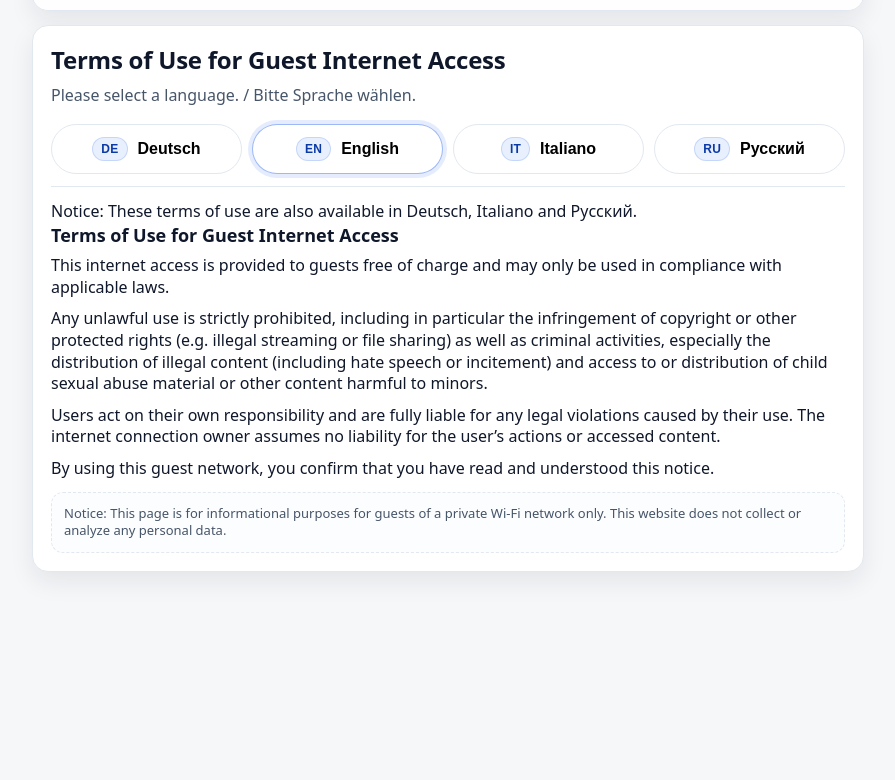
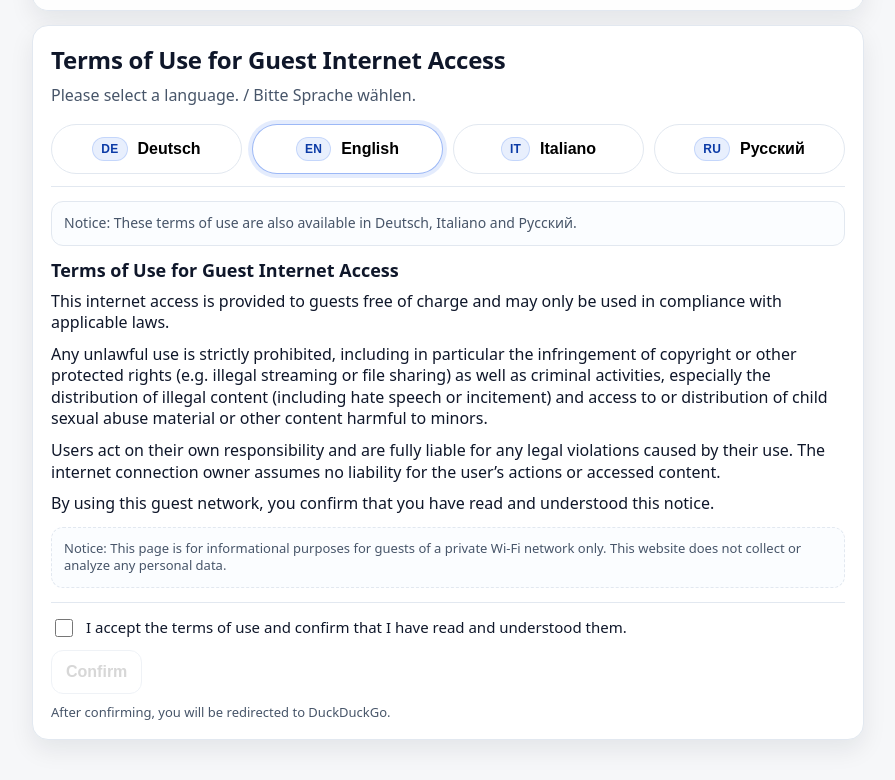
Before and after one commit to mabsam51/guest_wifi, a plain HTML site: page index.html in a window 1280 px wide. Shown: the part 562-1342 px from the top of the page, without its empty margins (192-1087 px from the left). Before the commit the page ends 1174 px from the top, so only its background shows below. Drawn offline with Linux system fonts and the light colour scheme.

Commit message:
Fix typos and improved handling in index.html
Checkbox, Bestätigungsbutton und Absprung zu Duckduckgo.com integriert

```diff
--- a/index.html
+++ b/index.html
@@ -3,7 +3,8 @@
 <head>
   <meta charset="utf-8" />
   <meta name="viewport" content="width=device-width, initial-scale=1" />
-  <title>Guest Wi‑Fi – Responsible Use</title>
+  <title>Guest Wi-Fi – Responsible Use</title>
+
   <!-- Search engine control -->
   <meta name="robots" content="noindex, nofollow, noarchive, nosnippet">
   <meta name="googlebot" content="noindex, nofollow, noarchive, nosnippet">
@@ -18,6 +19,7 @@
 
   <!-- Page purpose -->
   <meta name="description" content="Private guest Wi-Fi information page. Not intended for public indexing.">
+
   <!-- Favicon -->
   <link rel="icon" href="favicon.ico" sizes="any">
   <link rel="icon" href="favicon.png" type="image/png">
@@ -78,11 +80,72 @@
     .langbtn[aria-pressed="true"]{border-color: rgba(37,99,235,.45);box-shadow: 0 0 0 4px rgba(37,99,235,.12);}
     .pill{font-size:12px;font-weight:800;padding:4px 8px;border-radius:999px;background: rgba(37,99,235,.10);border:1px solid rgba(37,99,235,.18);color:#0b3aa6;letter-spacing:.02em;}
     .content{margin-top:12px;border-top:1px solid var(--border);padding-top:14px;}
+    .notice{
+      margin:0 0 12px 0;
+      padding:12px 12px;
+      border:1px solid var(--border);
+      border-radius:12px;
+      background:#fbfdff;
+      color: var(--muted);
+      font-size:14px;
+    }
     .content h2{font-size:18px;margin:0 0 8px 0;}
     .content p{margin:0 0 10px 0;color:var(--text);font-size:16px;}
     ul{margin:10px 0 0 0;padding-left:20px;color:var(--text);font-size:16px;}
     li{ margin:6px 0; }
     .mini{margin-top:12px;padding:12px 12px;border:1px dashed var(--border);border-radius: 12px;background:#fbfdff;color: var(--muted);font-size:13px;}
+
+    /* Acceptance UI */
+    .accept {
+      margin-top: 14px;
+      padding-top: 14px;
+      border-top: 1px solid var(--border);
+      display: flex;
+      flex-direction: column;
+      gap: 10px;
+    }
+    .checkrow{
+      display:flex;
+      gap:10px;
+      align-items:flex-start;
+      font-size:15px;
+      color: var(--text);
+    }
+    .checkrow input{
+      width: 18px;
+      height: 18px;
+      margin-top: 2px;
+      accent-color: #2563eb;
+      flex: 0 0 auto;
+    }
+    .btnrow{
+      display:flex;
+      gap:10px;
+      flex-wrap:wrap;
+    }
+    .confirmbtn{
+      padding: 12px 14px;
+      border-radius: 12px;
+      border: 1px solid var(--border);
+      background: #fff;
+      font-weight: 800;
+      font-size: 16px;
+      cursor: pointer;
+      transition: transform .06s ease, box-shadow .2s ease, border-color .2s ease;
+    }
+    .confirmbtn:active{ transform: scale(0.99); }
+    .confirmbtn:disabled{
+      opacity: .55;
+      cursor: not-allowed;
+    }
+    .confirmbtn:not(:disabled){
+      border-color: rgba(37,99,235,.45);
+      box-shadow: 0 0 0 4px rgba(37,99,235,.12);
+    }
+    .smallhint{
+      font-size: 13px;
+      color: var(--muted);
+    }
   </style>
 </head>
 
@@ -94,7 +157,7 @@
 
     <div class="card">
       <div class="title">
-        <h1 id="pageTitle">Gastzugang – Hinweise zur rechtmäßigen Nutzung</h1>
+        <h1 id="pageTitle">Nutzungsbedingungen für den Gastzugang</h1>
         <p id="pageSubtitle">Bitte Sprache wählen. / Please select a language.</p>
 
         <div class="langbar" role="group" aria-label="Language selection">
@@ -110,6 +173,8 @@
   </div>
 
   <script>
+    const REDIRECT_URL = "https://duckduckgo.com/";
+
     const texts = {
       de: {
         title: "Nutzungsbedingungen für den Gastzugang",
@@ -122,7 +187,10 @@
           "Der Nutzer handelt eigenverantwortlich und haftet für sämtliche durch ihn verursachten Rechtsverstöße. Der Anschlussinhaber übernimmt keine Haftung für Inhalte oder Handlungen des Nutzers.",
           "Durch die Nutzung dieses Gastzugangs bestätigen Sie, diese Hinweise zur Kenntnis genommen zu haben."
         ],
-      mini: "Hinweis: Diese Seite dient ausschließlich der Information von Gästen des privaten WLAN-Zugangs. Es werden durch diese Webseite keine personenbezogenen Daten erhoben oder ausgewertet."
+        mini: "Hinweis: Diese Seite dient ausschließlich der Information von Gästen des privaten WLAN-Zugangs. Es werden durch diese Webseite keine personenbezogenen Daten erhoben oder ausgewertet.",
+        acceptLabel: "Ich akzeptiere die Nutzungsbedingungen und bestätige die Kenntnisnahme.",
+        confirmText: "Bestätigen",
+        hint: "Nach Bestätigung werden Sie zu DuckDuckGo weitergeleitet."
       },
       en: {
         title: "Terms of Use for Guest Internet Access",
@@ -135,7 +203,10 @@
           "Users act on their own responsibility and are fully liable for any legal violations caused by their use. The internet connection owner assumes no liability for the user’s actions or accessed content.",
           "By using this guest network, you confirm that you have read and understood this notice."
         ],
-      mini: "Notice: This page is for informational purposes for guests of a private Wi-Fi network only. This website does not collect or analyze any personal data."
+        mini: "Notice: This page is for informational purposes for guests of a private Wi-Fi network only. This website does not collect or analyze any personal data.",
+        acceptLabel: "I accept the terms of use and confirm that I have read and understood them.",
+        confirmText: "Confirm",
+        hint: "After confirming, you will be redirected to DuckDuckGo."
       },
       it: {
         title: "Condizioni di utilizzo per l’accesso Internet ospiti",
@@ -148,7 +219,10 @@
           "L’utente agisce sotto la propria responsabilità ed è responsabile di eventuali violazioni di legge. Il titolare della connessione non assume alcuna responsabilità per le attività o i contenuti utilizzati dall’utente.",
           "Utilizzando questa rete ospiti, l’utente conferma di aver letto e compreso queste informazioni."
         ],
-      mini: "Avviso: Questa pagina è destinata esclusivamente a informare gli ospiti di una rete Wi-Fi privata. Questo sito web non raccoglie né analizza dati personali."
+        mini: "Avviso: Questa pagina è destinata esclusivamente a informare gli ospiti di una rete Wi-Fi privata. Questo sito web non raccoglie né analizza dati personali.",
+        acceptLabel: "Accetto le condizioni di utilizzo e confermo di averle lette e comprese.",
+        confirmText: "Conferma",
+        hint: "Dopo la conferma verrai reindirizzato a DuckDuckGo."
       },
       ru: {
         title: "Условия использования гостевого доступа в Интернет",
@@ -161,7 +235,10 @@
           "Пользователь действует на свою ответственность и несёт полную ответственность за любые нарушения закона. Владелец интернет-подключения не несёт ответственности за действия пользователя или используемый контент.",
           "Используя данный гостевой доступ, вы подтверждаете, что ознакомились с этими условиями."
         ],
-	  mini: "Уведомление: Эта страница предназначена только для информирования гостей частной Wi-Fi-сети. Этот веб-сайт не собирает и не анализирует персональные данные."
+        mini: "Уведомление: Эта страница предназначена только для информирования гостей частной Wi-Fi-сети. Этот веб-сайт не собирает и не анализирует персональные данные.",
+        acceptLabel: "Я принимаю условия использования и подтверждаю, что ознакомился(лась) с ними.",
+        confirmText: "Подтвердить",
+        hint: "После подтверждения вы будете перенаправлены на DuckDuckGo."
       }
     };
 
@@ -190,42 +267,63 @@
         <h2>${esc(t.h2)}</h2>
         ${paragraphsHtml}
         <div class="mini">${esc(t.mini)}</div>
+
+        <div class="accept">
+          <label class="checkrow">
+            <input id="acceptBox" type="checkbox" />
+            <span>${esc(t.acceptLabel)}</span>
+          </label>
+
+          <div class="btnrow">
+            <button id="confirmBtn" class="confirmbtn" type="button" disabled>
+              ${esc(t.confirmText)}
+            </button>
+          </div>
+
+          <div class="smallhint">${esc(t.hint)}</div>
+        </div>
       `;
 
+      // Button states
       btns.forEach(b => b.setAttribute("aria-pressed", b.dataset.lang === lang ? "true" : "false"));
       document.documentElement.lang = lang;
+
+      // Wire up checkbox + button (no storage)
+      const acceptBox = document.getElementById("acceptBox");
+      const confirmBtn = document.getElementById("confirmBtn");
+
+      acceptBox.addEventListener("change", () => {
+        confirmBtn.disabled = !acceptBox.checked;
+      });
+
+      confirmBtn.addEventListener("click", () => {
+        if (!acceptBox.checked) return;
+        window.location.href = REDIRECT_URL;
+      });
     }
 
-  // ➜ NEU: Sprache aus Browsereinstellung wählen (DE/EN/IT/RU)
+    // Language detection based on browser preferences
     function detectPreferredLang(){
       const supported = new Set(["de","en","it","ru"]);
-
-    // navigator.languages ist meist eine Liste (z.B. ["de-DE","en-US",...])
-    const prefs = Array.isArray(navigator.languages) && navigator.languages.length
+      const prefs = (Array.isArray(navigator.languages) && navigator.languages.length)
         ? navigator.languages
         : [navigator.language || "de"];
 
       for (const p of prefs) {
         if (!p) continue;
         const tag = String(p).toLowerCase();
-
-      // 1) exakte Treffer (z.B. "de", "ru")
         if (supported.has(tag)) return tag;
-
-      // 2) Sprachcode vor dem "-" (z.B. "de-DE" -> "de")
         const base = tag.split("-")[0];
         if (supported.has(base)) return base;
       }
-
-    return "de"; // Fallback
+      return "de";
     }
 
-  // Button-Clicks
+    // Language button clicks
     btns.forEach(b => b.addEventListener("click", () => render(b.dataset.lang)));
 
-  // Initial: Browser-Sprache
+    // Initial render: browser language
     render(detectPreferredLang());
   </script>
-
 </body>
 </html>
```
Lines whose indentation alone changed are shown as unchanged.
